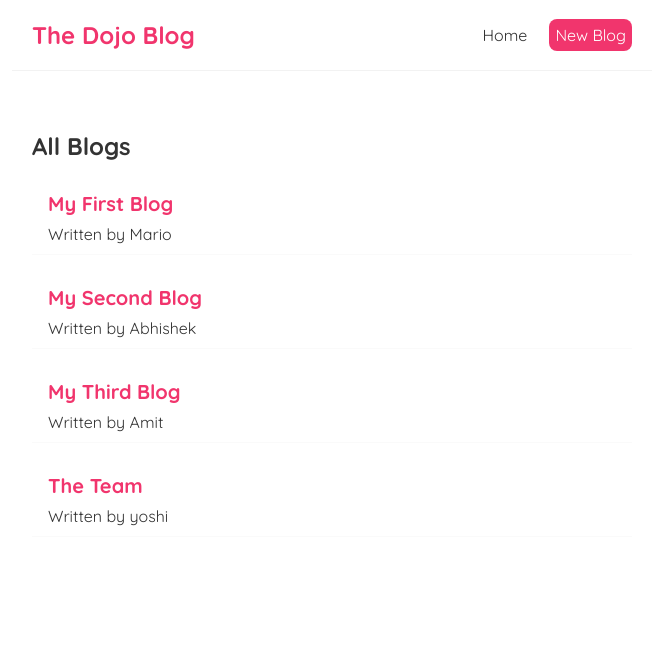
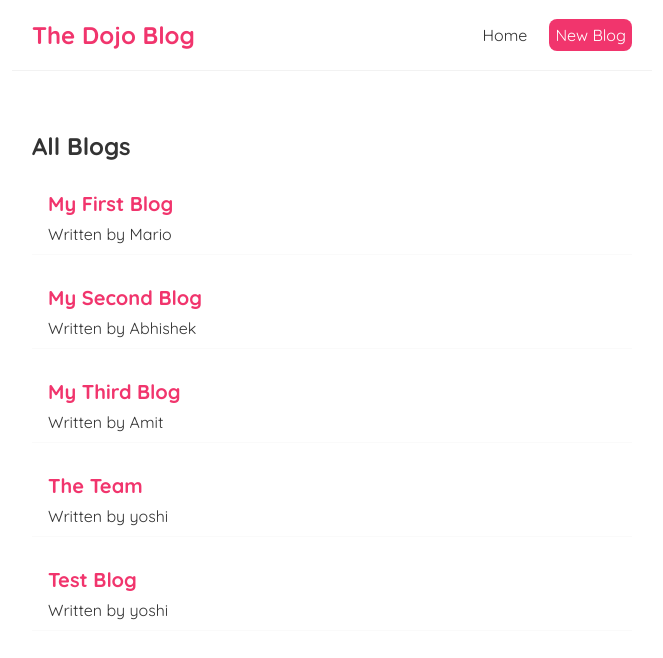
Before and after one commit to abhis88/blog-reactjs, a React (Create React App) app: page / in a window 1280 px wide. Shown: the top 658 px of the page, without its empty margins (308-971 px from the left). Built offline with nearby package versions, Linux system fonts and the light colour scheme; data requests are answered from the project's data file.

Commit message:
using History and Programmatic redirects.

```diff
--- a/data/db.json
+++ b/data/db.json
@@ -23,6 +23,12 @@
       "body": "Team has 11 players. I love cricket. More to come. Thanks",
       "author": "yoshi",
       "id": 4
+    },
+    {
+      "title": "Test Blog",
+      "body": "Test Blog Body",
+      "author": "yoshi",
+      "id": 5
     }
   ]
 }
--- a/src/components/createBlog/CreateBlog.js
+++ b/src/components/createBlog/CreateBlog.js
@@ -1,4 +1,5 @@
 import { useState } from "react";
+import { useHistory } from "react-router-dom";
 
 const CreateBlog = () => {
 
@@ -6,8 +7,7 @@ const CreateBlog = () => {
     const [body, setBody] = useState('');
     const [author, setAuthor] = useState('mario');
     const [isPending, setIsPending] = useState(false);
-
-
+    const history = useHistory();
 
     const handleSubmit = (e) => {
         e.preventDefault();
@@ -22,8 +22,8 @@ const CreateBlog = () => {
             headers : { "Content-Type": "application/json"},
             body: JSON.stringify(blog)
             }).then(() => {
-                console.log("new blog added");
                 setIsPending(false);
+                history.push('/');
             })
         }, 1000);
     }
```
